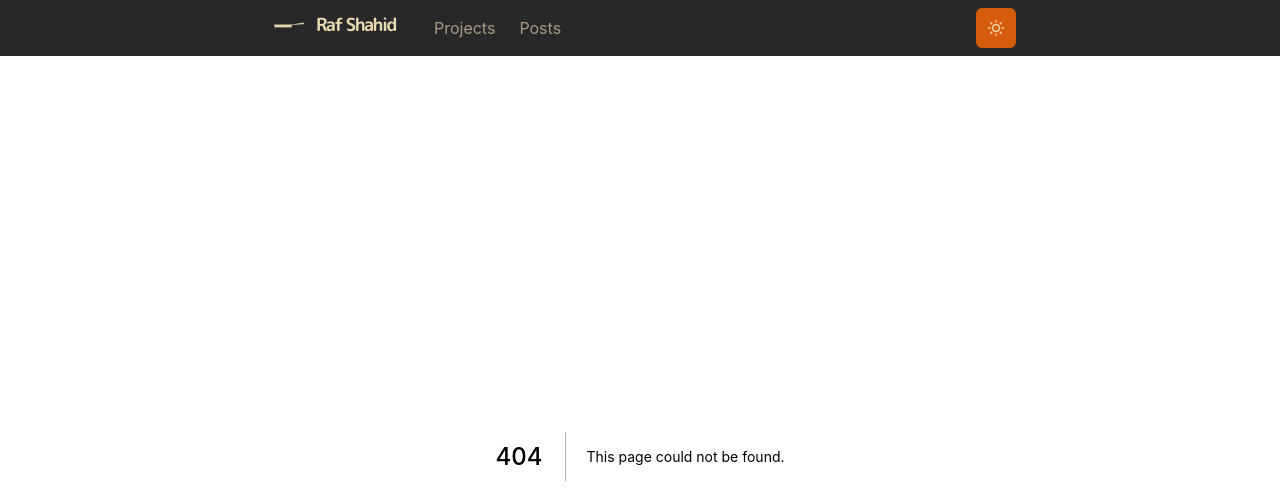
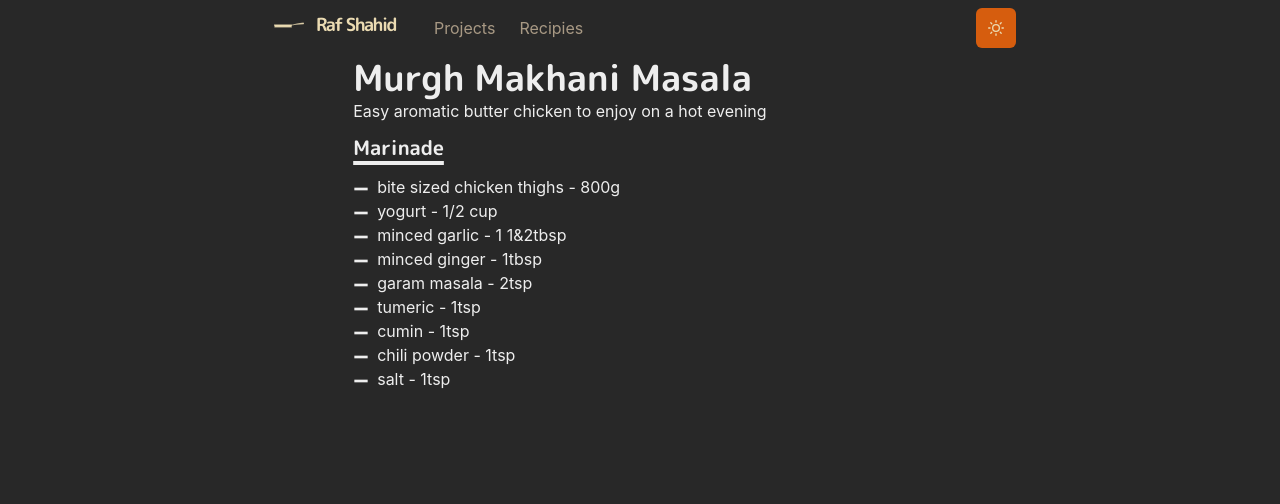
Before and after one commit to rraafays/portfolio, a Next.js app: page /recipies/butter-chicken-masala in a window 1280 px wide. Before the commit this address had no page. Shown: the top 504 px of the page. Built offline with nearby package versions, Linux system fonts and the light colour scheme.

Commit message:
update: added recipies page and my murgh makhani masala to go along with it

```diff
--- a/components/navbar.js
+++ b/components/navbar.js
@@ -75,8 +75,8 @@ const Navbar = props => {
           <LinkItem href={'/projects'} path={path}>
             Projects
           </LinkItem>
-          <LinkItem href={'/posts'} path={path}>
-            Posts
+          <LinkItem href={'/recipies'} path={path}>
+            Recipies
           </LinkItem>
         </Stack>
         <Box flex={1} align={'right'}>
@@ -103,8 +103,8 @@ const Navbar = props => {
                 <NextLink href={'/projects'} passHref>
                   <MenuItem as={Link}>Projects</MenuItem>
                 </NextLink>
-                <NextLink href={'/posts'} passHref>
-                  <MenuItem as={Link}>Posts</MenuItem>
+                <NextLink href={'/recipies'} passHref>
+                  <MenuItem as={Link}>Recipies</MenuItem>
                 </NextLink>
                 <MenuItem as={Link} href={'https://www.github.com/rraafays/portfolio'}>source code</MenuItem>
               </MenuList>
--- a/pages/projects.js
+++ b/pages/projects.js
@@ -11,7 +11,7 @@ const Projects = () => {
       </Heading>
       <SimpleGrid columns={[1, 1, 2]} gap={6}>
         <Section>
-          <ProjectGridItem id={'Gentoo'} title={'Gentoo'} thumbnail={GentooThumb}>
+          <ProjectGridItem id={'gentoo-system'} title={'Gentoo System'} thumbnail={GentooThumb}>
             My portage configuration for my Gentoo Linux Development system
           </ProjectGridItem>
         </Section>
--- /dev/null
+++ b/pages/recipies/butter-chicken-masala.js
@@ -0,0 +1,42 @@
+import {
+  Container,
+  Box,
+  Button,
+  Heading,
+  Link,
+  Image,
+  List,
+  ListItem,
+  useColorModeValue,
+} from '@chakra-ui/react'
+import { MinusIcon } from '@chakra-ui/icons'
+import Section from '../../components/section'
+
+const Page = () => {
+  return (
+    <Container>
+      <Heading as={'h2'} variant={'page-title'}>
+        Murgh Makhani Masala
+      </Heading>
+      <p>Easy aromatic butter chicken to enjoy on a hot evening</p>
+      <Section delay={0.1}>
+        <Heading as={'h3'} variant={'section-title'}>
+          Marinade
+        </Heading>
+        <List>
+          <ListItem><MinusIcon />&ensp;bite sized chicken thighs - 800g</ListItem>
+          <ListItem><MinusIcon />&ensp;yogurt - 1/2 cup</ListItem>
+          <ListItem><MinusIcon />&ensp;minced garlic - 1 1&2tbsp</ListItem>
+          <ListItem><MinusIcon />&ensp;minced ginger - 1tbsp</ListItem>
+          <ListItem><MinusIcon />&ensp;garam masala - 2tsp</ListItem>
+          <ListItem><MinusIcon />&ensp;tumeric - 1tsp</ListItem>
+          <ListItem><MinusIcon />&ensp;cumin - 1tsp</ListItem>
+          <ListItem><MinusIcon />&ensp;chili powder - 1tsp</ListItem>
+          <ListItem><MinusIcon />&ensp;salt - 1tsp</ListItem>
+        </List>
+      </Section>
+    </Container>
+  )
+}
+
+export default Page
```
Also changed, not shown: components/grid-item.js (+22 -1 lines), pages/recipies.js (added, +26 -0 lines), 2 other files (tests, documents, lock files or other folders).
